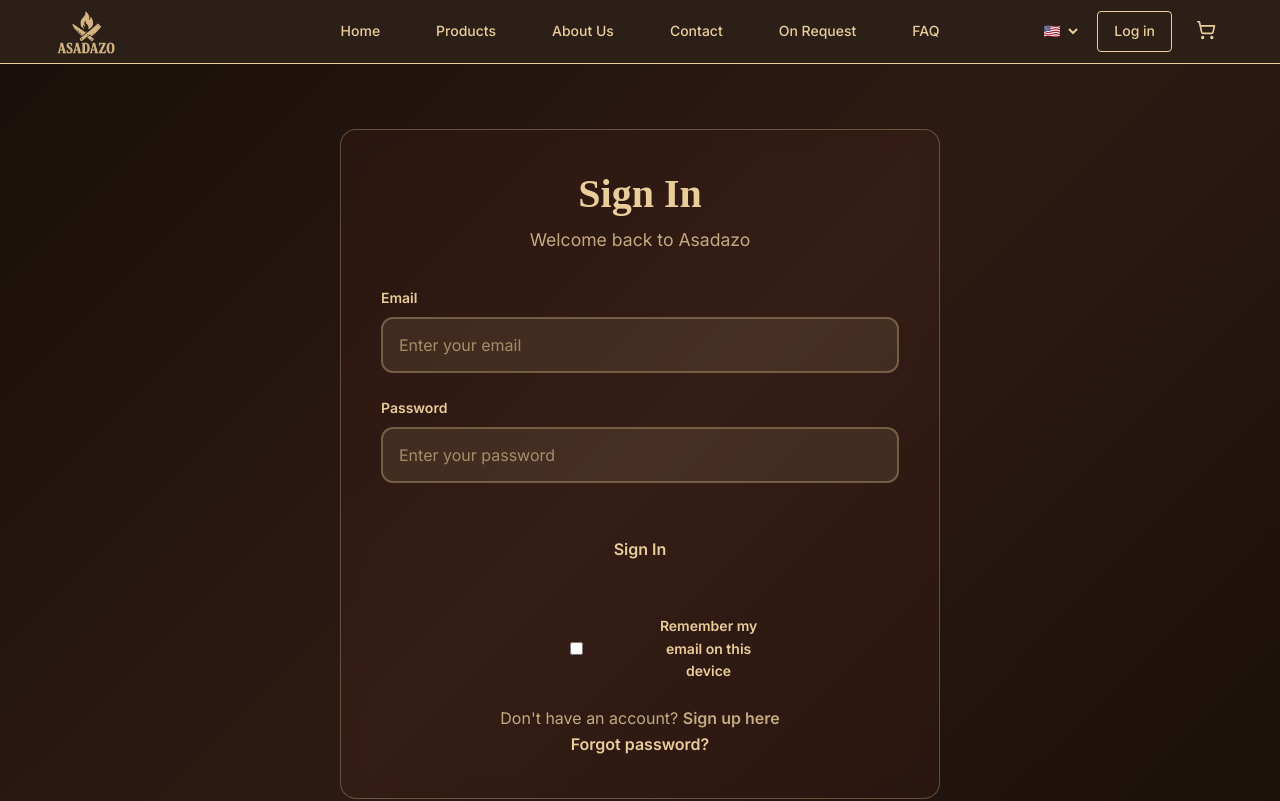
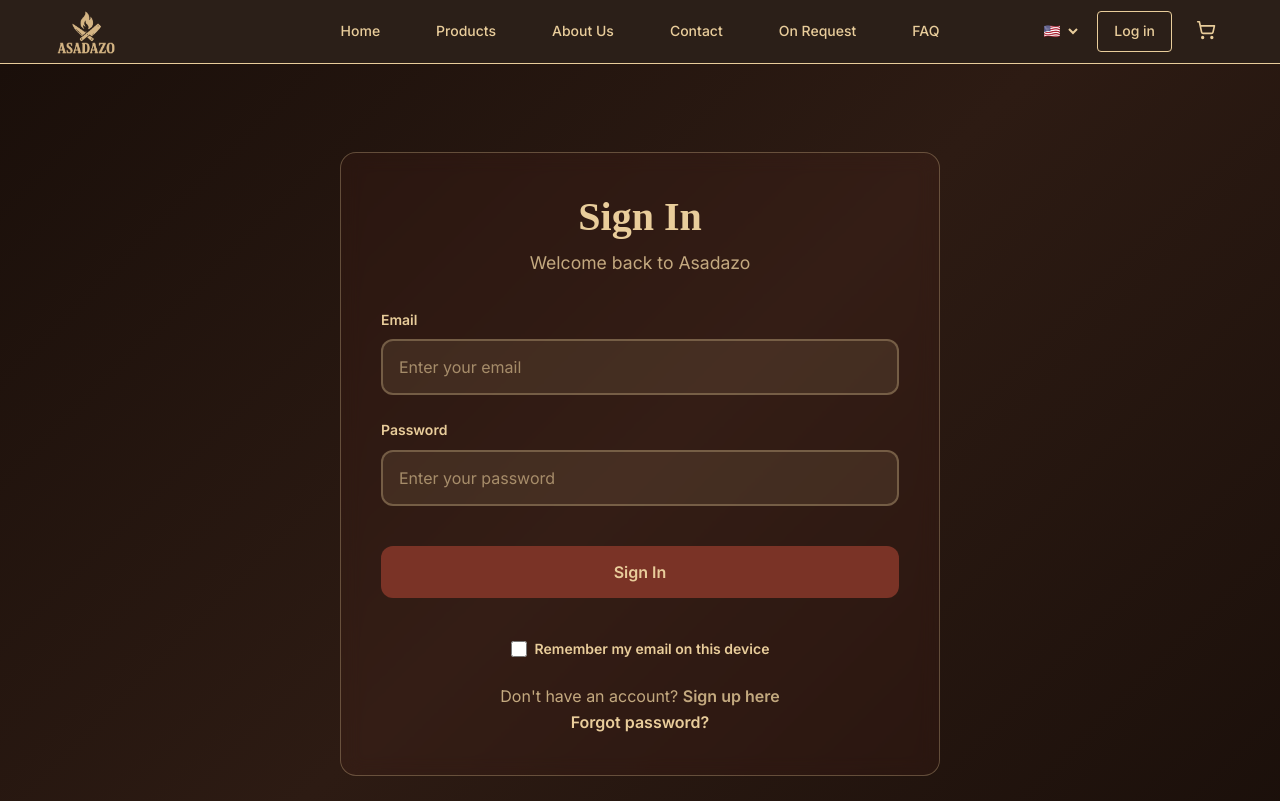
Before and after one commit to Seballemandiv/asadazo-website, a React (Vite) app: page /login in a window 1280 px wide. Shown: the top 801 px of the page. Built offline with nearby package versions, Linux system fonts and the light colour scheme; no server answers; a web font is replaced by a local one.

Commit message:
fix(ui): force malbec button background always visible and aggressively center checkbox with !important overrides

```diff
--- a/src/components.css
+++ b/src/components.css
@@ -1391,9 +1391,9 @@ body::after {
 .login-form .login-btn {
   width: 100%;
   padding: 1rem;
-  background: var(--dark-brown) !important;
+  background: #7a3326 !important;
   color: var(--golden-beige) !important;
-  border: none;
+  border: none !important;
   border-radius: 12px;
   font-size: 16px;
   font-weight: 600;
@@ -1403,34 +1403,49 @@ body::after {
 }
 
 .login-form .login-btn:hover:not(:disabled) {
-  background: rgba(122, 51, 38, 0.9) !important;
+  background: #7a3326 !important;
   transform: translateY(-1px);
   box-shadow: 0 4px 12px rgba(122, 51, 38, 0.3);
 }
 
 .login-form .login-btn:disabled {
-  background: var(--dark-brown) !important;
-  opacity: 0.7;
+  background: #7a3326 !important;
+  opacity: 0.7 !important;
   cursor: not-allowed;
   transform: none;
 }
 
-/* Centered checkbox styling */
+/* Centered checkbox styling - Force override all conflicting styles */
 .login-form .form-group:last-child {
-  text-align: center;
-  margin-top: 1rem;
+  text-align: center !important;
+  margin-top: 1rem !important;
+  margin-left: auto !important;
+  margin-right: auto !important;
   display: flex !important;
   justify-content: center !important;
   align-items: center !important;
+  width: 100% !important;
+  padding: 0 !important;
 }
 
 .login-form .form-group:last-child label {
   display: flex !important;
   align-items: center !important;
-  gap: 8px;
+  gap: 8px !important;
   justify-content: center !important;
-  width: auto;
+  width: auto !important;
   margin: 0 !important;
+  padding: 0 !important;
+  text-align: center !important;
+  font-size: 14px !important;
+  color: var(--golden-beige) !important;
+}
+
+.login-form .form-group:last-child input[type="checkbox"] {
+  margin: 0 !important;
+  padding: 0 !important;
+  width: 16px !important;
+  height: 16px !important;
 }
 
 .login-footer {
```
